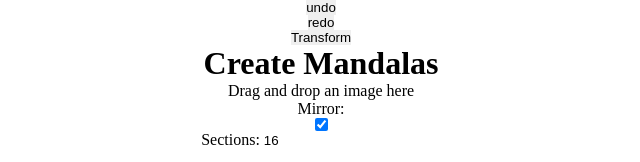
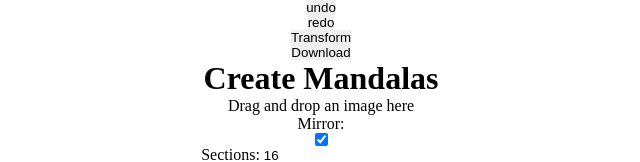
Before and after one commit to humanoid01/mandalian, a React (Vite) app in the folder mandalian/: page / in a window 1280 px wide. Shown: the top 162 px of the page, without its empty margins (319-959 px from the left). Built offline with nearby package versions, Linux system fonts and the light colour scheme; grey boxes are pictures that could not be loaded.

Commit message:
Add download feature

```diff
--- a/mandalian/src/components/DrawingCanvas/DrawingCanvas.tsx
+++ b/mandalian/src/components/DrawingCanvas/DrawingCanvas.tsx
@@ -98,7 +98,7 @@ const DrawingCanvas: React.FC = () => {
       undoPaths.forEach(path => {
         context.strokeStyle = path[1];
         context.beginPath();
-        if (!path[0][0].x || !path[0][0].y) return;
+        if (!path[0][0]?.x || !path[0][0]?.y) return;
         const startX = path[0][0].x;
         const startY = path[0][0].y;
 
@@ -226,6 +226,8 @@ const DrawingCanvas: React.FC = () => {
     // Enable drawing, remember starting point in case to recreate it later
     const handleMouseDown = (e: MouseEvent) => {
       setIsDrawing(true);
+      setRedoPaths(undoPaths);
+
       setPoints(points => [
         ...points,
         { x: e.clientX - rect.left, y: e.clientY - rect.top },
@@ -293,6 +295,20 @@ const DrawingCanvas: React.FC = () => {
     midY,
   ]);
 
+  const handleDownload = () => {
+    const canvas = canvasRef.current;
+    if (!canvas) return;
+    const image = canvas.toDataURL('image/png');
+
+    // Create a temporary link element
+    const link = document.createElement('a');
+    link.href = image;
+    link.download = 'canvas_image.png';
+
+    // Simulate a click to trigger the download
+    link.click();
+  };
+
   return (
     <div
       style={{
@@ -303,6 +319,7 @@ const DrawingCanvas: React.FC = () => {
       <button ref={btnUndoRef}>undo</button>
       <button ref={btnRedoRef}>redo</button>
       <button ref={btnTransformRef}>Transform</button>
+      <button onClick={handleDownload}>Download</button>
       <h1>Create Mandalas</h1>
       <DragAndDrop setBackgroundImage={setBackgroundImage} />
       Mirror:{' '}
```
